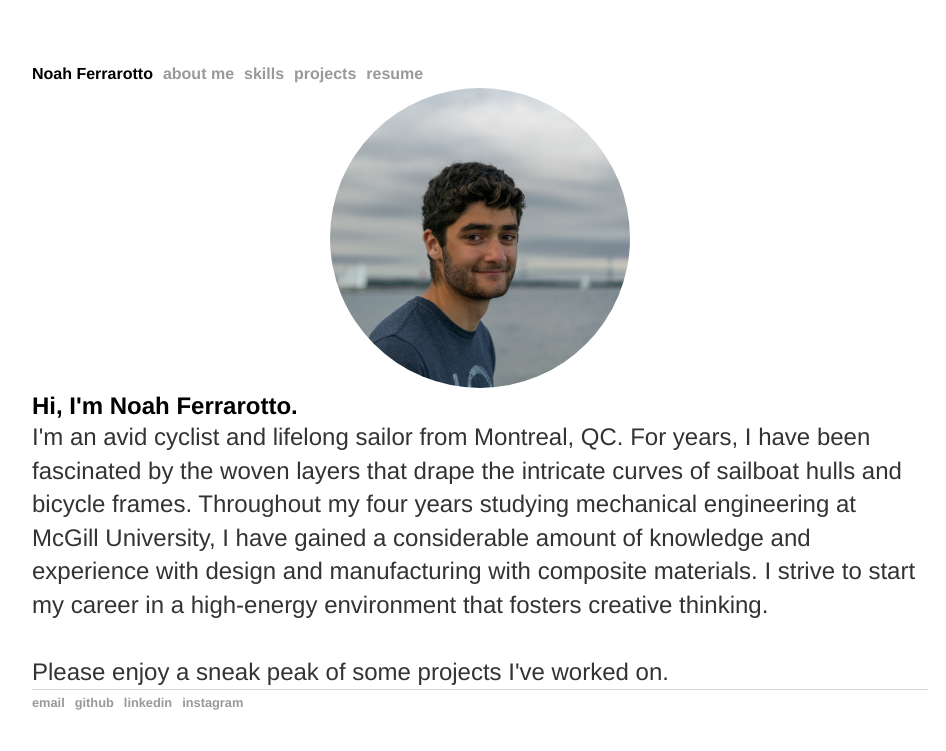
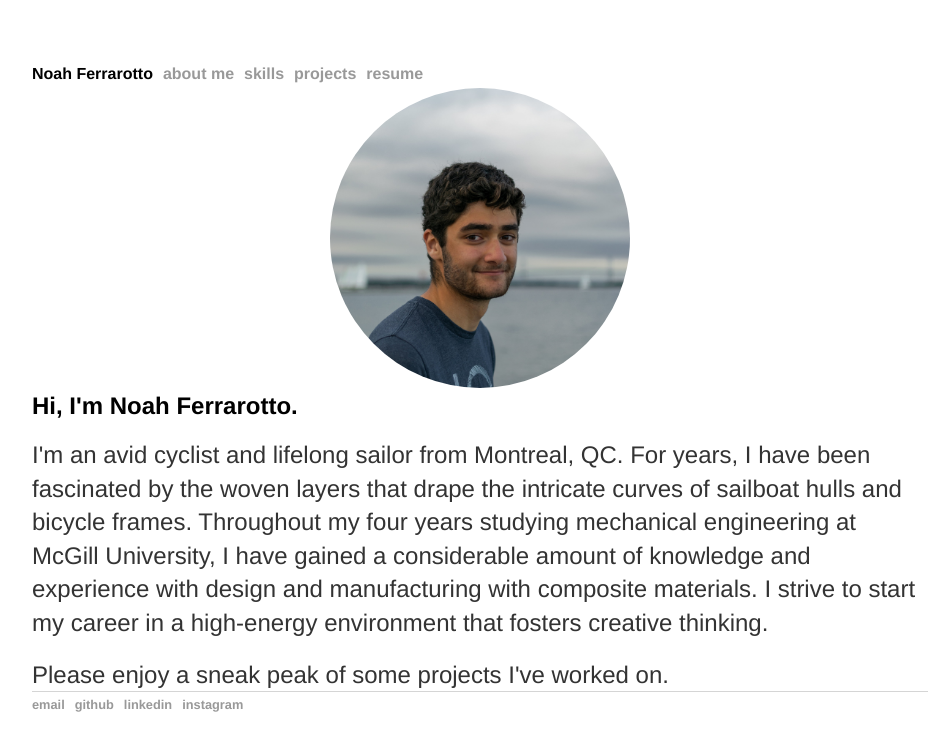
Before and after one commit to noahfer/noahfer.github.io, a Jekyll site: the page built from about/index.md, in a window 1280 px wide. Shown: the top 751 px of the page, without its empty margins (160-1106 px from the left). Built offline with Jekyll 4.4.1, drawn with Linux system fonts in a browser that asks for light colours.

Commit message:
Update index.md

```diff
--- a/about/index.md
+++ b/about/index.md
@@ -5,14 +5,13 @@ title: about me | Noah Ferrarotto
 
 <div class="flex-container">
 	<div class="flex-item">
-		<img src="profile.jpg" alt="profile" style="border-radius:50%;width:300px">
+		<img src="profile.jpg" alt="profile" class="profile" style="border-radius:50%;width:300px">
 	</div>
 	<div class="flex-item">
 		<h2>Hi, I'm Noah Ferrarotto.</h2>
-		<p>
-			I'm an avid cyclist and lifelong sailor from Montreal, QC. For years, I have been fascinated by the woven layers that drape the intricate curves of sailboat hulls and bicycle frames. Throughout my four years studying mechanical engineering at McGill University, I have gained a considerable amount of knowledge and experience with design and manufacturing with composite materials. I strive to start my career in a high-energy environment that fosters creative thinking.
-		<br><br>
-			Please enjoy a sneak peak of some projects I've worked on.
-		</p>
+		<br>
+		<p>I'm an avid cyclist and lifelong sailor from Montreal, QC. For years, I have been fascinated by the woven layers that drape the intricate curves of sailboat hulls and bicycle frames. Throughout my four years studying mechanical engineering at McGill University, I have gained a considerable amount of knowledge and experience with design and manufacturing with composite materials. I strive to start my career in a high-energy environment that fosters creative thinking.</p>
+		<br>
+		<p>Please enjoy a sneak peak of some projects I've worked on.</p>
 	</div>
 </div>
```
